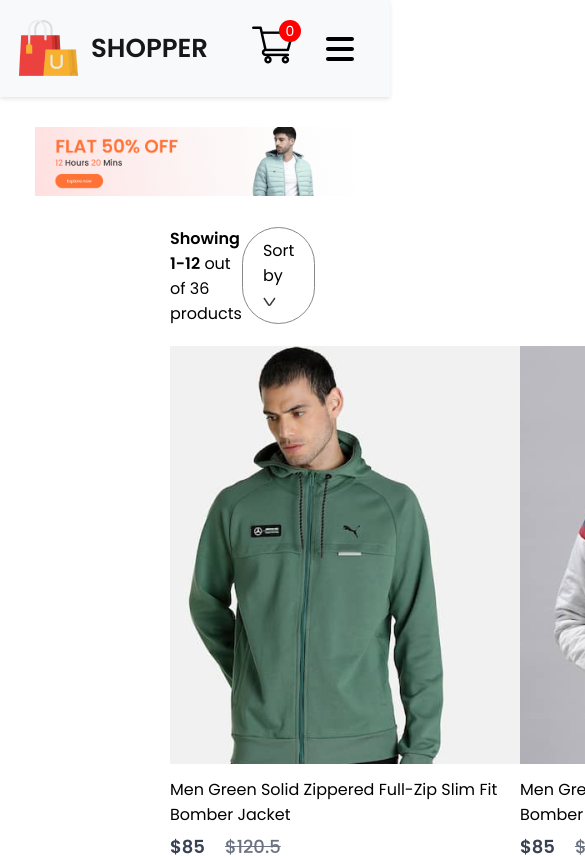
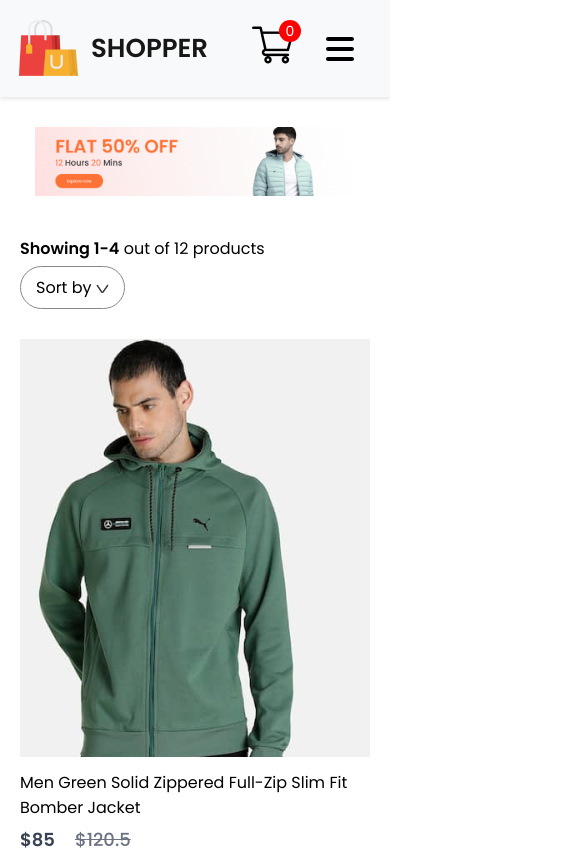
Before and after one commit to AhmedMustafaEl-Zahaby/e-commerce, a React (Create React App) app in the folder frontend/: page /men in a window 390 px wide. Shown: the top 857 px of the page, 585 px wide, since content can reach past the window. Built offline with nearby package versions, Linux system fonts and the light colour scheme.

Commit message:
make shop category responsive

```diff
--- a/frontend/src/Components/Item/Item.jsx
+++ b/frontend/src/Components/Item/Item.jsx
@@ -2,10 +2,15 @@ import React from "react";
 import "./Item.css";
 import { Link } from "react-router-dom";
 function Item({ img, name, new_price, old_price, id }) {
+  const handleClick = (e) => {
+    if (e.target.tagName.toLowerCase() === "img") {
+      window.scrollTo(0, 0);
+    }
+  };
   return (
     <div className="item">
       <Link to={`/product/${id}`}>
-        <img src={img} alt={name} onClick={window.scrollTo(0, 0)} />
+        <img src={img} alt={name} onClick={handleClick} />
       </Link>
       <p>{name}</p>
       <div className="item-prices">
--- a/frontend/src/Pages/CSS/ShopCategory.css
+++ b/frontend/src/Pages/CSS/ShopCategory.css
@@ -2,34 +2,41 @@
   display: block;
   margin: 30px auto;
   width: 82%;
+  max-width: 100%;
 }
+
 .shopcategory-indexSort {
   display: flex;
-  margin: 0px 170px;
+  margin: auto;
   align-items: center;
   justify-content: space-between;
+  flex-wrap: wrap;
+  margin: auto 100px;
 }
+
+.shopcategory-indexSort p span {
+  font-weight: 600;
+}
+
 .shopcategory-sort {
   padding: 10px 20px;
   border-radius: 40px;
   border: 1px solid #888;
 }
-.shopcategory-indexSort p span {
-  font-weight: 600;
-}
 
 .shopcategory-products {
-  margin: 20px 170px;
-  display: grid;
-  grid-template-columns: repeat(4, 1fr);
-  row-gap: 80px;
+  margin-top: 30px;
+  display: flex;
+  flex-wrap: wrap;
+  justify-content: center;
+  gap: 5%;
 }
 
 .shopcategory-loadmore {
+  margin-top: 30px;
   display: flex;
   justify-content: center;
   align-items: center;
-  margin: 150px auto;
   width: 233px;
   height: 69px;
   border-radius: 75px;
@@ -37,4 +44,39 @@
   color: #787878;
   font-size: 18px;
   font-weight: 500;
+  cursor: pointer;
+  margin-bottom: 30px;
 }
+@media screen and (max-width: 590px) {
+  .shopcategory-indexSort {
+    margin: auto 20px;
+  }
+}
+@media screen and (max-width: 425px) {
+  .shopcategory-indexSort {
+    margin: auto 10px;
+  }
+}
+@media screen and (max-width: 768px) {
+  .shopcategory-indexSort {
+    gap: 5px;
+    padding: 10px;
+  }
+
+  .shopcategory-sort {
+    padding: 8px 15px;
+  }
+
+  .shopcategory-products {
+    margin-top: 20px;
+    gap: 15px;
+  }
+
+  .shopcategory-loadmore {
+    margin-top: 20px;
+    width: 200px;
+    height: 60px;
+    border-radius: 50px;
+    font-size: 16px;
+  }
+}
--- a/frontend/src/Pages/ShopCategory.jsx
+++ b/frontend/src/Pages/ShopCategory.jsx
@@ -1,10 +1,29 @@
-import React, { useContext } from "react";
+import React, { useContext, useEffect, useState } from "react";
 import "./CSS/ShopCategory.css";
 import { ShopContext } from "../Contexts/ShopContext";
 import dropdown_icon from "../Components/Assets/dropdown_icon.png";
 import Item from "../Components/Item/Item";
+
 function ShopCategory(props) {
-  const { all_products } = useContext(ShopContext);
+  let { all_products } = useContext(ShopContext);
+  const [displayCount, setDisplayCount] = useState(8);
+
+  useEffect(() => {
+    setDisplayCount(4);
+  }, [props.category]);
+
+  let buff = all_products.filter(
+    (product) => product.category === props.category
+  );
+
+  all_products = buff;
+  console.log(all_products);
+
+  const handleExploreMore = (e) => {
+    e.preventDefault();
+    setDisplayCount((prevCount) => prevCount + 4);
+  };
+
   return (
     <div className="shop-category">
       <img
@@ -14,15 +33,18 @@ function ShopCategory(props) {
       />
       <div className="shopcategory-indexSort">
         <p>
-          <span>Showing 1-12</span> out of 36 products
+          <span>
+            Showing 1-
+            {displayCount > 12 ? 12 : displayCount}
+          </span>{" "}
+          out of 12 products
         </p>
         <div className="shopcategory-sort">
           Sort by <img src={dropdown_icon} alt="dropdown_icon" />
         </div>
       </div>
       <div className="shopcategory-products">
-        {all_products.map((product) => {
-          if (product.category === props.category) {
+        {all_products.slice(0, displayCount).map((product) => {
           return (
             <Item
               key={product.id}
@@ -33,12 +55,15 @@ function ShopCategory(props) {
               id={product.id}
             />
           );
-          } else {
-            null;
-          }
         })}
       </div>
-      <div className="shopcategory-loadmore">Explore More</div>
+      {displayCount < 12 && (
+        <div style={{ display: "flex", justifyContent: "center" }}>
+          <div className="shopcategory-loadmore" onClick={handleExploreMore}>
+            Explore More
+          </div>
+        </div>
+      )}
     </div>
   );
 }
```
Lines whose indentation alone changed are shown as unchanged.
